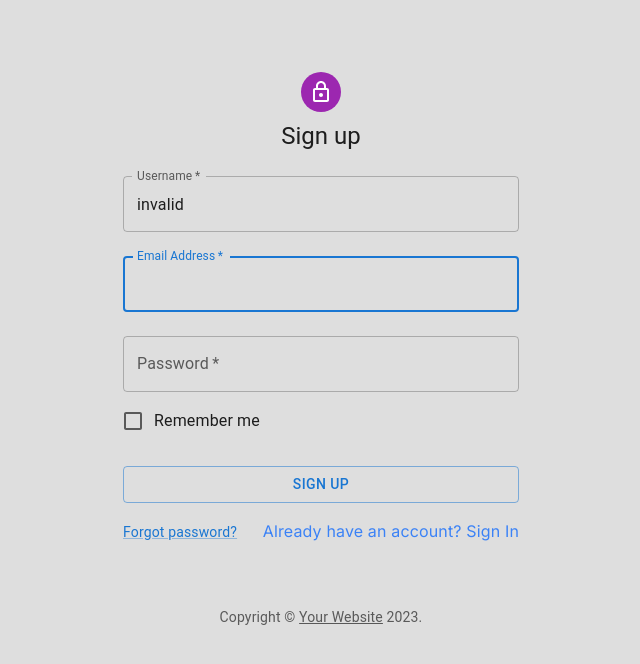
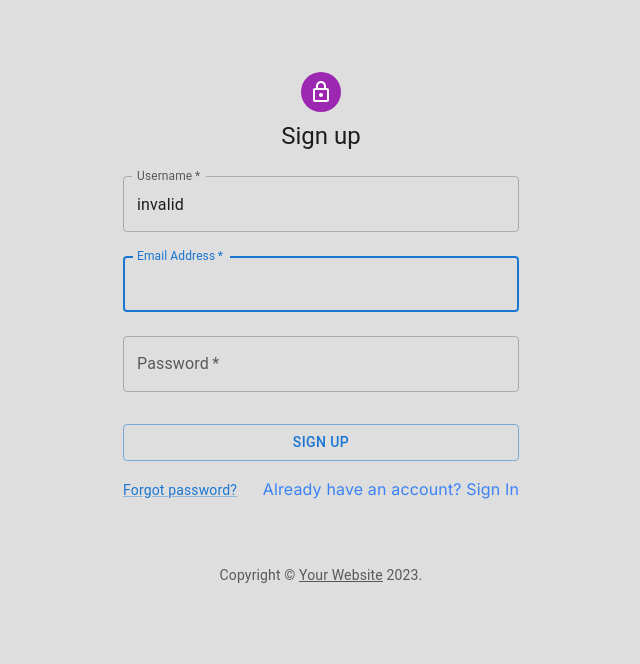
Before and after one commit to kumar11jr/TapBio, a Next.js app in the folder apps/client/: page /signup in a window 1280 px wide. Shown: the top 664 px of the page, without its empty margins (319-959 px from the left). Built offline with nearby package versions, Linux system fonts and the light colour scheme; no server answers.

Commit message:
rm: remember me func

```diff
--- a/apps/client/src/app/(auth)/signin/page.tsx
+++ b/apps/client/src/app/(auth)/signin/page.tsx
@@ -6,8 +6,6 @@ import Avatar from "@mui/material/Avatar";
 import Button from "@mui/material/Button";
 import CssBaseline from "@mui/material/CssBaseline";
 import TextField from "@mui/material/TextField";
-import FormControlLabel from "@mui/material/FormControlLabel";
-import Checkbox from "@mui/material/Checkbox";
 import Link from "@mui/material/Link";
 import Grid from "@mui/material/Grid";
 import Box from "@mui/material/Box";
@@ -114,10 +112,6 @@ export default function SignIn() {
               id="password"
               autoComplete="current-password"
             />
-            <FormControlLabel
-              control={<Checkbox value="remember" color="primary" />}
-              label="Remember me"
-            />
             <Button
               type="submit"
               fullWidth
--- a/apps/client/src/app/(auth)/signup/page.tsx
+++ b/apps/client/src/app/(auth)/signup/page.tsx
@@ -7,8 +7,6 @@ import Avatar from "@mui/material/Avatar";
 import Button from "@mui/material/Button";
 import CssBaseline from "@mui/material/CssBaseline";
 import TextField from "@mui/material/TextField";
-import FormControlLabel from "@mui/material/FormControlLabel";
-import Checkbox from "@mui/material/Checkbox";
 import Link from "@mui/material/Link";
 import Grid from "@mui/material/Grid";
 import Box from "@mui/material/Box";
@@ -126,10 +124,6 @@ export default function SignUp() {
               id="password"
               autoComplete="current-password"
             />
-            <FormControlLabel
-              control={<Checkbox value="remember" color="primary" />}
-              label="Remember me"
-            />
             <Button
               type="submit"
               fullWidth
--- a/apps/client/src/appwrite-service/appwrite.ts
+++ b/apps/client/src/appwrite-service/appwrite.ts
@@ -31,7 +31,7 @@ export class AppwriteService {
         return userAcc;
       }
     } catch (error) {
-      throw error;
+      throw new Error("User Id or Email already exists");
     }
   }
 
```
